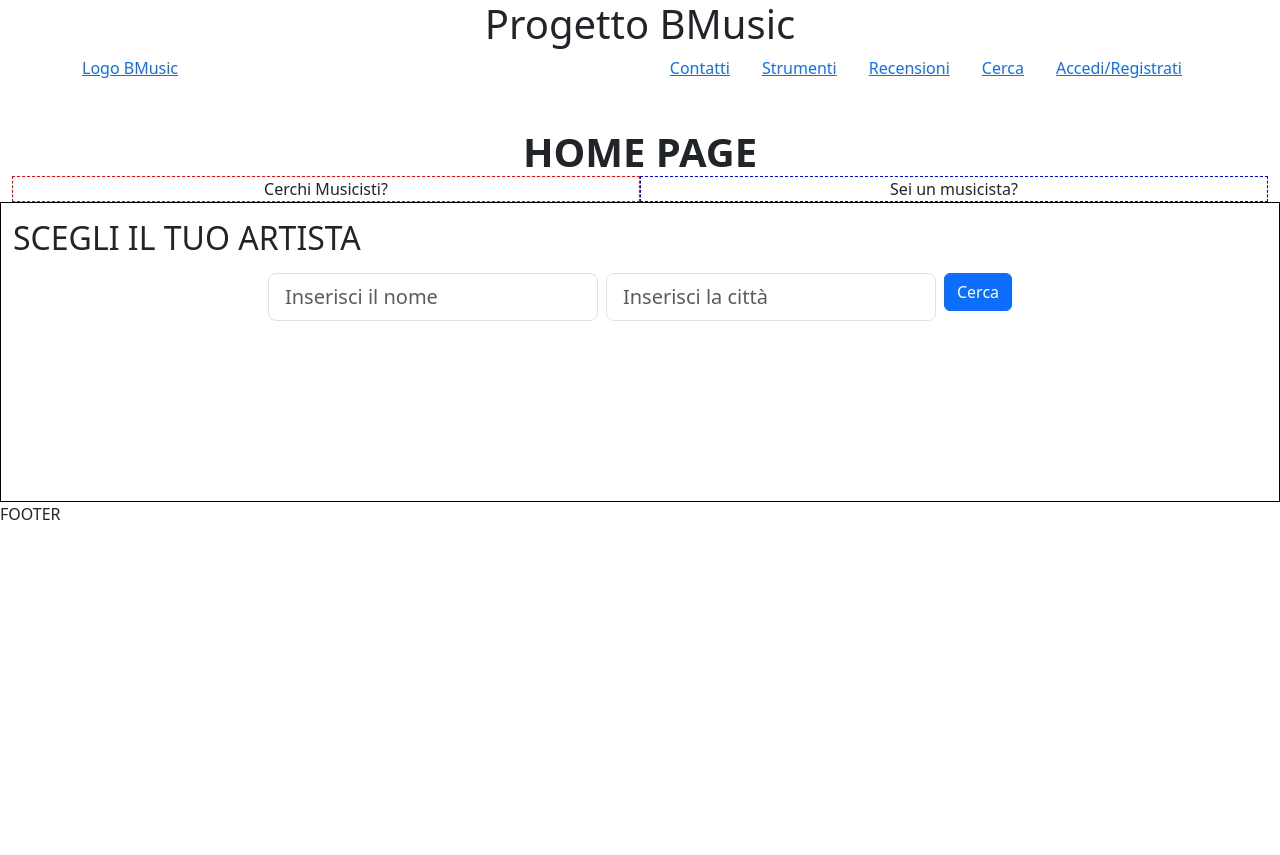
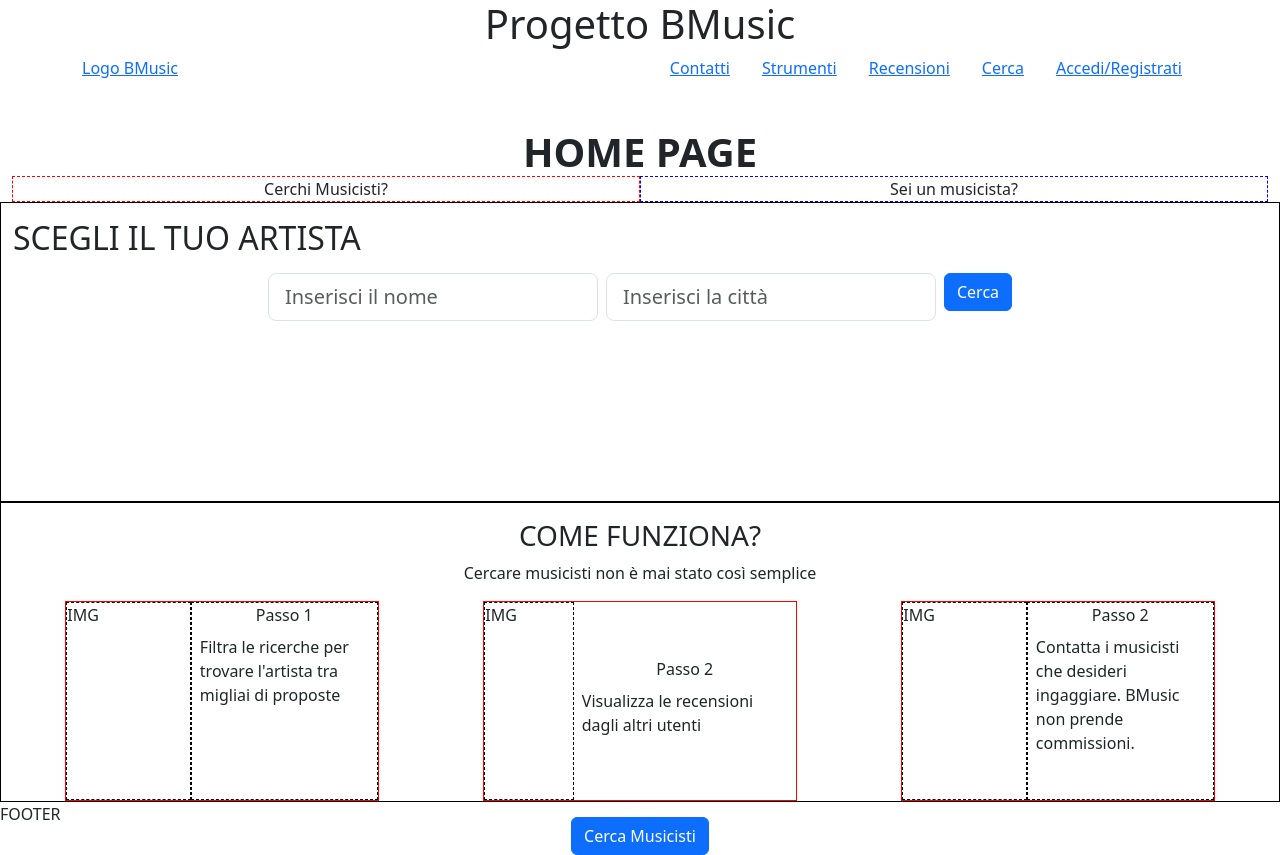
Before and after one commit to maicolkutchoukov/boolean-final-project-frontend, a Vue app: page / in a window 1280 px wide. Before the commit the page ends 800 px from the top, so only its background shows below. Built offline with nearby package versions, Linux system fonts and the light colour scheme.

Commit message:
add structure homepage

```diff
--- a/src/pages/HomePage.vue
+++ b/src/pages/HomePage.vue
@@ -28,8 +28,9 @@ export default {
     </div>
 
     <!-- HomePage-Buttom -->
-    <div class="homepage-main container-fluid ">
+    <div class="section-1 container-fluid ">
 
+        <!-- Section-1 -->
         <h2 class="mt-3 mb-3">SCEGLI IL TUO ARTISTA</h2>
 
        <form class="d-flex justify-content-center">
@@ -46,6 +47,78 @@ export default {
         </form>
     </div>
 
+    <!-- Section-2 -->
+    <div class="section-2 container-fluid">
+        <div class="text-center mt-3">
+            <h3>COME FUNZIONA?</h3>
+
+            <p>Cercare musicisti non è mai stato così semplice</p>
+        </div>
+
+
+        <div class="row">
+            <div class="col-12 d-flex justify-content-around">
+                <!-- Single Card -->
+                <div class="col-3">
+                    <div class="container-card d-flex align-items-center">
+                        <div class="container-img">
+                            IMG
+                        </div>
+                        <div class="container-text">
+                            <div class="text-center">
+                                Passo 1
+                            </div>
+
+                            <div class="m-2">
+                                Filtra le ricerche per trovare l'artista tra migliai di proposte
+                            </div>
+                        </div>
+                    </div>
+                </div>
+
+                <!-- Single Card -->
+                <div class="col-3">
+                    <div class="container-card d-flex align-items-center">
+                        <div class="container-img">
+                            IMG
+                        </div>
+                        <div>
+                            <div class="text-center">
+                                Passo 2
+                            </div>
+
+                            <div class="m-2">
+                                Visualizza le recensioni dagli altri utenti
+                            </div>
+                        </div>
+                    </div>
+                </div>
+
+                <!-- Single Card -->
+                <div class="col-3">
+                    <div class="container-card d-flex align-items-center">
+                        <div class="container-img">
+                            IMG
+                        </div>
+                        <div class="container-text">
+                            <div class="text-center">
+                                Passo 2
+                            </div>
+
+                            <div class="m-2">
+                                Contatta i musicisti che desideri ingaggiare. BMusic non prende commissioni.
+                            </div>
+                        </div>
+                    </div>
+                </div>
+            </div>
+
+            <div class="text-center mt-3">
+                <button type="submit" class="btn btn-primary">Cerca Musicisti</button>
+            </div>
+
+        </div>
+    </div>
 
 
     <div class="scroll-watcher"></div>
@@ -54,6 +127,13 @@ export default {
 
 <style lang="scss" scoped>
 
+/* GENERAL */
+
+img {
+    width: 100%;
+}
+
+/* HOMEPAGE-TOP */
 .homepage-right {
     border: 1px dashed red;
     width: 50%;
@@ -66,11 +146,39 @@ export default {
     text-align: center;
 }
 
-.homepage-main {
+/* HOMEPAGE-BOTTOM */
+/* section-1 */
+.section-1 {
     border: 1px solid black;
     height: 300px;
 }
 
+/* section-2 */
+
+.section-2 {
+    border: 1px solid black;
+    height: 300px;
+}
+
+.container-card {
+    border: 1px solid red;
+    height: 200px;
+}
+
+.container-img {
+    height: 100%;
+    width: 40%;
+    border: 1px dashed black;
+}
+
+.container-text {
+    height: 100%;
+    width: 60%;
+    border: 1px dashed black;
+}
+
+
+/*
 .scroll-watcher{
     height: 5px;
     position: fixed;
@@ -86,4 +194,5 @@ export default {
 @keyframes scroll-watcher{
     to { scale: 1 1;}
 }
+*/
 </style>
```
